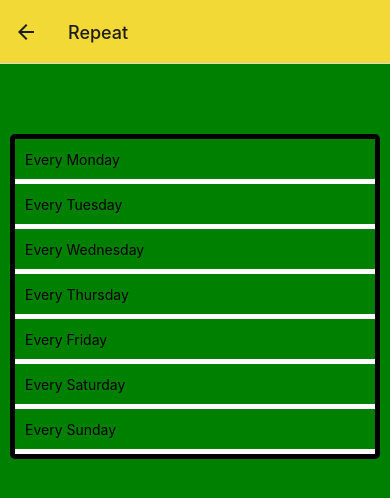
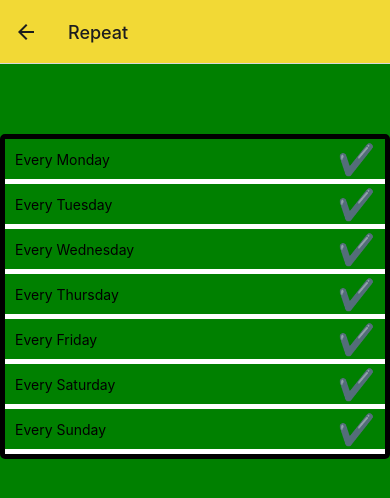
Before and after one commit to ramizackaryshamir/Alarmist_app-pre-new-arch, a React Native app: screen /Repeat in a window 390 px wide. Shown: the top 498 px of the page. Built offline with nearby package versions, Linux system fonts and the light colour scheme.

Commit message:
create CheckIcon component

```diff
--- a/src/components/AlarmPicker/AlarmSettingsRepeatOptionScreen.tsx
+++ b/src/components/AlarmPicker/AlarmSettingsRepeatOptionScreen.tsx
@@ -5,7 +5,7 @@ import AlarmSettingsRepeatOptions from './AlarmSettingsRepeatOptions';
 const AlarmSettingsRepeatOptionScreen = () => {
   const styles = useStyles();
   return (
-    <View style={styles.alarmSettingsRepeatPageContainer}>
+    <View style={styles.alarmSettingsRepeatOptionsPageContainer}>
       <AlarmSettingsRepeatOptions />
     </View>
   );
--- /dev/null
+++ b/src/components/AlarmPicker/CheckIcon.tsx
@@ -0,0 +1,9 @@
+import React, {useState} from 'react';
+import {View, Text} from 'react-native';
+import {useStyles} from '../../hooks/useStyles';
+
+const CheckIcon = () => {
+  const styles = useStyles();
+  return <Text style={(styles.bottomSheetText, {fontSize: 30})}>✔️</Text>;
+};
+export default CheckIcon;
--- a/src/components/Inputs/Checkbox.tsx
+++ b/src/components/Inputs/Checkbox.tsx
@@ -1,6 +1,7 @@
 import React from 'react';
 import {View, Text, TouchableOpacity} from 'react-native';
 import {useStyles} from '../../hooks/useStyles';
+import CheckIcon from '../AlarmPicker/CheckIcon';
 
 type Option = {
   label: string;
@@ -20,6 +21,7 @@ const Checkbox = ({options, checkedValues, onChange}: CheckboxProps) => {
     <>
       <View style={styles.alarmSettingsRepeatOptionsContainer}>
         {options.map((option: Option) => {
+          console.log('option', option);
           let isChecked = updatedCheckedValues.includes(option.value);
           return (
             <View style={styles.alarmSettingsRepeatOption}>
@@ -31,23 +33,23 @@ const Checkbox = ({options, checkedValues, onChange}: CheckboxProps) => {
                     : styles.checkboxContainer
                 }
                 onPress={() => {
-                  console.log('option.value', option.value);
+                  console.log('option.value onPress', option.value);
                   if (isChecked) {
                     updatedCheckedValues = updatedCheckedValues.filter(
                       (checkedValue) => checkedValue !== option.value,
                     );
+                    console.log(
+                      'if isChecked updatedCheckedValues',
+                      updatedCheckedValues,
+                    );
                     return onChange(updatedCheckedValues);
                   }
                   updatedCheckedValues.push(option.value);
-                  onChange = {updatedCheckedValues};
+                  onChange(updatedCheckedValues);
                 }}
               >
                 <Text>{option.label}</Text>
-                {isChecked ? (
-                  <Text style={(styles.bottomSheetText, {fontSize: 30})}>
-                    ✔️
-                  </Text>
-                ) : null}
+                <CheckIcon />
               </TouchableOpacity>
             </View>
           );
--- a/src/components/old/AlarmSettingsRepeat-OLD.tsx
+++ b/src/components/old/AlarmSettingsRepeat-OLD.tsx
@@ -16,7 +16,7 @@ const AlarmSettingsRepeat = () => {
   const styles = useStyles();
 
   return (
-    <View style={styles.alarmSettingsRepeatPageContainer}>
+    <View style={styles.alarmSettingsRepeatOptionsPageContainer}>
       <View style={styles.alarmSettingsRepeatOptionsContainer}>
         {weekdays.map((weekday: string, index: number) => {
           return (
--- a/src/hooks/useStyles.ts
+++ b/src/hooks/useStyles.ts
@@ -153,7 +153,7 @@ export const useStyles = () => {
     bottomSheetText: {
       color: 'white',
     },
-    alarmSettingsRepeatPageContainer: {
+    alarmSettingsRepeatOptionsPageContainer: {
       alignItems: 'center',
       width: width,
       height: height,
@@ -161,7 +161,7 @@ export const useStyles = () => {
       backgroundColor: 'green',
     },
     alarmSettingsRepeatOptionsContainer: {
-      width: width - 20,
+      width: '100%',
       marginTop: 50,
       borderColor: 'black',
       borderWidth: 5,
```
